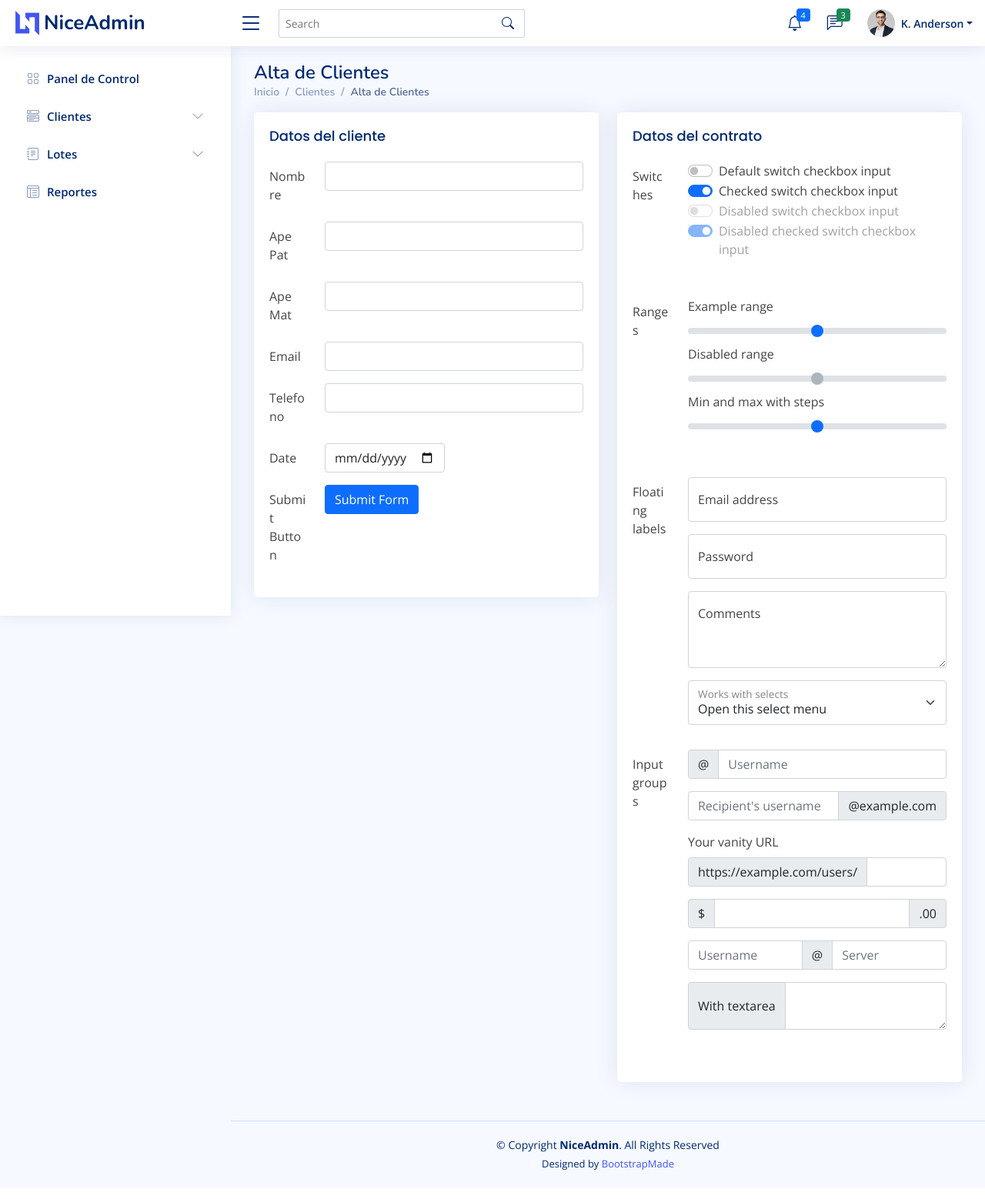
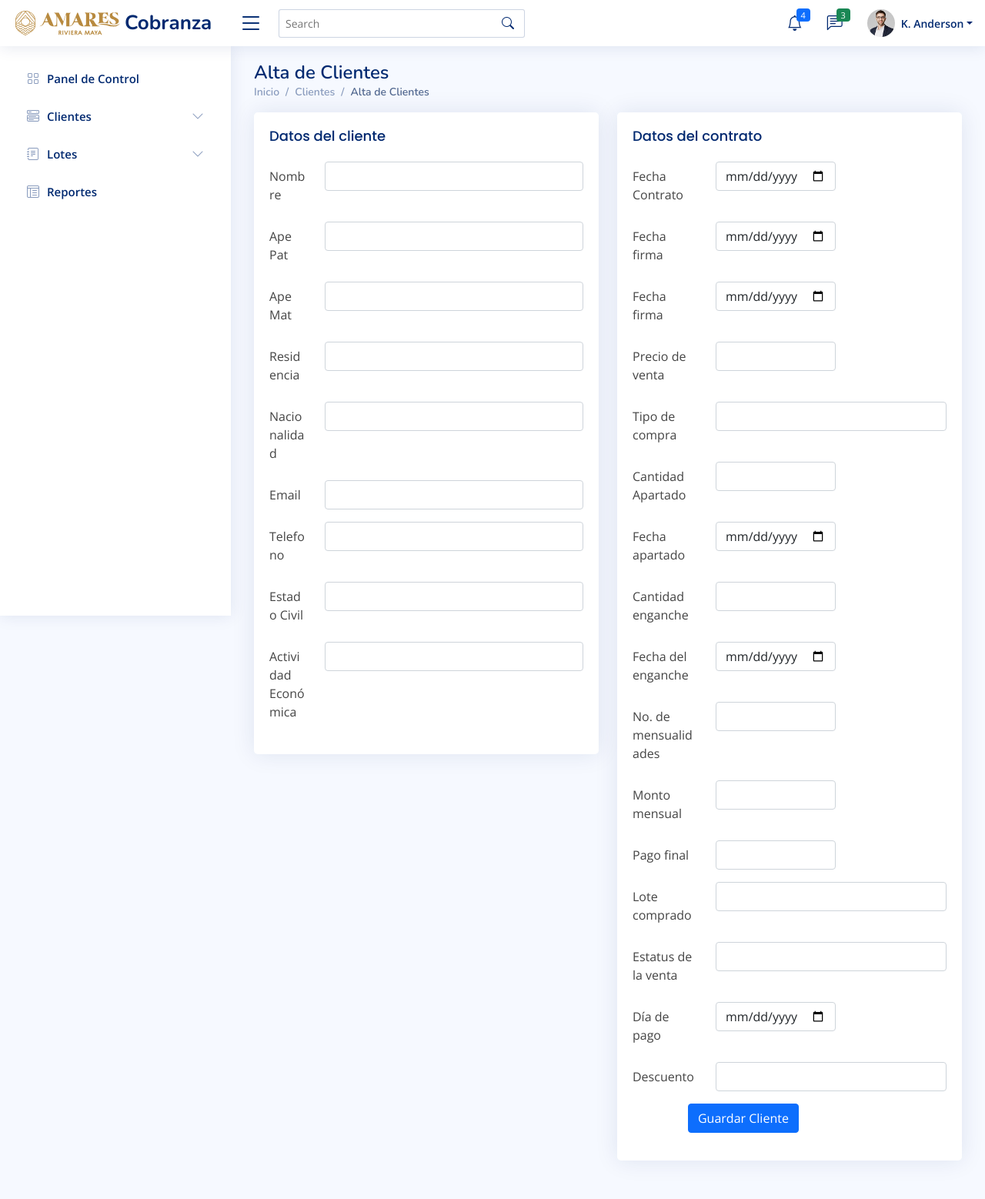
Before and after one commit to jnava98/proyectoAmares, a PHP site: page /assets/pages/alta_clientes.html in a window 1280 px wide. Shown: the whole page at 77% size. Before the commit the page ends 1521 px from the top, so only its background shows below. Run offline with PHP 8.4, Linux system fonts and the light colour scheme; some libraries are stand-ins or nearby versions.

Commit message:
adaptación de módulos
Se adaptan los módulos de la plantilla index.php, panel de control y alta de clientes

```diff
--- a/assets/js/main.js
+++ b/assets/js/main.js
@@ -180,7 +180,7 @@
 
   /**
    * Initiate TinyMCE Editor
-   */
+
 
   var useDarkMode = window.matchMedia('(prefers-color-scheme: dark)').matches;
 
@@ -240,7 +240,7 @@
         });
       }
 
-      /* Provide alternative source and posted for the media dialog */
+      /* Provide alternative source and posted for the media dialog
       if (meta.filetype === 'media') {
         callback('movie.mp4', {
           source2: 'alt.ogg',
@@ -276,7 +276,7 @@
     content_css: useDarkMode ? 'dark' : 'default',
     content_style: 'body { font-family:Helvetica,Arial,sans-serif; font-size:14px }'
   });
-
+  */
   /**
    * Initiate Bootstrap validation check
    */
--- a/assets/pages/alta_clientes.html
+++ b/assets/pages/alta_clientes.html
@@ -5,12 +5,12 @@
   <meta charset="utf-8">
   <meta content="width=device-width, initial-scale=1.0" name="viewport">
 
-  <title>Forms / Elements - NiceAdmin Bootstrap Template</title>
+  <title>Amares Cobranza - Alta de Clientes</title>
   <meta content="" name="description">
   <meta content="" name="keywords">
 
   <!-- Favicons -->
-  <link href="../img/favicon.png" rel="icon">
+  <link href="..\img\iconAmares.svg" rel="icon">
   <link href="../img/apple-touch-icon.png" rel="apple-touch-icon">
 
   <!-- Google Fonts -->
@@ -44,8 +44,8 @@
 
     <div class="d-flex align-items-center justify-content-between">
       <a href="index.html" class="logo d-flex align-items-center">
-        <img src="../img/logo.png" alt="">
-        <span class="d-none d-lg-block">NiceAdmin</span>
+        <img src="../img/logoAmares.svg" alt="">
+        <span class="d-none d-lg-block">Cobranza</span>
       </a>
       <i class="bi bi-list toggle-sidebar-btn"></i>
     </div><!-- End Logo -->
@@ -274,7 +274,7 @@
     <ul class="sidebar-nav" id="sidebar-nav">
 
       <li class="nav-item">
-        <a class="nav-link collapsed" href="../../">
+        <a class="nav-link collapsed" href="./panel_control.html">
           <i class="bi bi-grid"></i>
           <span>Panel de Control</span>
         </a>
@@ -360,6 +360,18 @@
                   </div>
                 </div>
                 <div class="row mb-3">
+                  <label for="inputText" class="col-sm-2 col-form-label">Residencia</label>
+                  <div class="col-sm-10">
+                    <input type="text" class="form-control">
+                  </div>
+                </div>
+                <div class="row mb-3">
+                  <label for="inputText" class="col-sm-2 col-form-label">Nacionalidad</label>
+                  <div class="col-sm-10">
+                    <input type="text" class="form-control">
+                  </div>
+                </div>
+                <div class="row mb-3">
                   <label for="inputEmail" class="col-sm-2 col-form-label">Email</label>
                   <div class="col-sm-10">
                     <input type="email" class="form-control">
@@ -371,17 +383,16 @@
                     <input type="text" class="form-control">
                   </div>
                 </div>
-
                 <div class="row mb-3">
-                  <label for="inputDate" class="col-sm-2 col-form-label">Date</label>
-                  <div class="col-sm-5">
-                    <input type="date" class="form-control">
+                  <label for="inputText" class="col-sm-2 col-form-label">Estado Civil</label>
+                  <div class="col-sm-10">
+                    <input type="text" class="form-control">
                   </div>
                 </div>
                 <div class="row mb-3">
-                  <label class="col-sm-2 col-form-label">Submit Button</label>
+                  <label for="inputText" class="col-sm-2 col-form-label">Actividad Económica</label>
                   <div class="col-sm-10">
-                    <button type="submit" class="btn btn-primary">Submit Form</button>
+                    <input type="text" class="form-control">
                   </div>
                 </div>
 
@@ -393,115 +404,112 @@
         </div>
 
         <div class="col-lg-6">
-
           <div class="card">
             <div class="card-body">
               <h5 class="card-title">Datos del contrato</h5>
 
               <!-- Advanced Form Elements -->
               <form>
-                <div class="row mb-5">
-                  <label class="col-sm-2 col-form-label">Switches</label>
-                  <div class="col-sm-10">
-                    <div class="form-check form-switch">
-                      <input class="form-check-input" type="checkbox" id="flexSwitchCheckDefault">
-                      <label class="form-check-label" for="flexSwitchCheckDefault">Default switch checkbox input</label>
-                    </div>
-                    <div class="form-check form-switch">
-                      <input class="form-check-input" type="checkbox" id="flexSwitchCheckChecked" checked>
-                      <label class="form-check-label" for="flexSwitchCheckChecked">Checked switch checkbox input</label>
-                    </div>
-                    <div class="form-check form-switch">
-                      <input class="form-check-input" type="checkbox" id="flexSwitchCheckDisabled" disabled>
-                      <label class="form-check-label" for="flexSwitchCheckDisabled">Disabled switch checkbox input</label>
-                    </div>
-                    <div class="form-check form-switch">
-                      <input class="form-check-input" type="checkbox" id="flexSwitchCheckCheckedDisabled" checked disabled>
-                      <label class="form-check-label" for="flexSwitchCheckCheckedDisabled">Disabled checked switch checkbox input</label>
+                <div class="row mb-3">
+                  <label for="inputDate" class="col-sm-3 col-form-label">Fecha Contrato</label>
+                  <div class="col-sm-5">
+                    <input type="date" class="form-control">
                   </div>
                 </div>
-                </div>
-
-                <div class="row mb-5">
-                  <label class="col-sm-2 col-form-label">Ranges</label>
-                  <div class="col-sm-10">
-                    <div>
-                      <label for="customRange1" class="form-label">Example range</label>
-                      <input type="range" class="form-range" id="customRange1">
-                    </div>
-                    <div>
-                      <label for="disabledRange" class="form-label">Disabled range</label>
-                      <input type="range" class="form-range" id="disabledRange" disabled>
-                    </div>
-                    <div>
-                      <label for="customRange2" class="form-label">Min and max with steps</label>
-                      <input type="range" class="form-range" min="0" max="5" step="0.5" id="customRange2">
+                <div class="row mb-3">
+                  <label for="inputDate" class="col-sm-3 col-form-label">Fecha firma</label>
+                  <div class="col-sm-5">
+                    <input type="date" class="form-control">
                   </div>
                 </div>
-                </div>
-
                 <div class="row mb-3">
-                  <label class="col-sm-2 col-form-label">Floating labels</label>
-                  <div class="col-sm-10">
-                    <div class="form-floating mb-3">
-                      <input type="email" class="form-control" id="floatingInput" placeholder="name@example.com">
-                      <label for="floatingInput">Email address</label>
-                    </div>
-                    <div class="form-floating mb-3">
-                      <input type="password" class="form-control" id="floatingPassword" placeholder="Password">
-                      <label for="floatingPassword">Password</label>
-                    </div>
-                    <div class="form-floating mb-3">
-                      <textarea class="form-control" placeholder="Leave a comment here" id="floatingTextarea" style="height: 100px;"></textarea>
-                      <label for="floatingTextarea">Comments</label>
-                    </div>
-                    <div class="form-floating mb-3">
-                      <select class="form-select" id="floatingSelect" aria-label="Floating label select example">
-                        <option selected>Open this select menu</option>
-                        <option value="1">One</option>
-                        <option value="2">Two</option>
-                        <option value="3">Three</option>
-                      </select>
-                      <label for="floatingSelect">Works with selects</label>
+                  <label for="inputDate" class="col-sm-3 col-form-label">Fecha firma</label>
+                  <div class="col-sm-5">
+                    <input type="date" class="form-control">
                   </div>
                 </div>
+                <div class="row mb-3">
+                  <label for="inputText" class="col-sm-3 col-form-label">Precio de venta</label>
+                  <div class="col-sm-5">
+                    <input type="number" class="form-control">
                   </div>
-
-                <div class="row mb-5">
-                  <label class="col-sm-2 col-form-label">Input groups</label>
-                  <div class="col-sm-10">
-                    <div class="input-group mb-3">
-                      <span class="input-group-text" id="basic-addon1">@</span>
-                      <input type="text" class="form-control" placeholder="Username" aria-label="Username" aria-describedby="basic-addon1">
                 </div>
-
-                    <div class="input-group mb-3">
-                      <input type="text" class="form-control" placeholder="Recipient's username" aria-label="Recipient's username" aria-describedby="basic-addon2">
-                      <span class="input-group-text" id="basic-addon2">@example.com</span>
+                <div class="row mb-3">
+                  <label for="inputText" class="col-sm-3 col-form-label">Tipo de compra</label>
+                  <div class="col-sm-9">
+                    <input type="text" class="form-control">
                   </div>
-
-                    <label for="basic-url" class="form-label">Your vanity URL</label>
-                    <div class="input-group mb-3">
-                      <span class="input-group-text" id="basic-addon3">https://example.com/users/</span>
-                      <input type="text" class="form-control" id="basic-url" aria-describedby="basic-addon3">
                 </div>
-
-                    <div class="input-group mb-3">
-                      <span class="input-group-text">$</span>
-                      <input type="text" class="form-control" aria-label="Amount (to the nearest dollar)">
-                      <span class="input-group-text">.00</span>
+                <div class="row mb-3">
+                  <label for="inputText" class="col-sm-3 col-form-label">Cantidad Apartado</label>
+                  <div class="col-sm-5">
+                    <input type="number" class="form-control">
                   </div>
-
-                    <div class="input-group mb-3">
-                      <input type="text" class="form-control" placeholder="Username" aria-label="Username">
-                      <span class="input-group-text">@</span>
-                      <input type="text" class="form-control" placeholder="Server" aria-label="Server">
                 </div>
-
-                    <div class="input-group">
-                      <span class="input-group-text">With textarea</span>
-                      <textarea class="form-control" aria-label="With textarea"></textarea>
+                <div class="row mb-3">
+                  <label for="inputDate" class="col-sm-3 col-form-label">Fecha apartado</label>
+                  <div class="col-sm-5">
+                    <input type="date" class="form-control">
                   </div>
+                </div>
+                <div class="row mb-3">
+                  <label for="inputText" class="col-sm-3 col-form-label">Cantidad enganche</label>
+                  <div class="col-sm-5">
+                    <input type="number" class="form-control">
+                  </div>
+                </div>
+                <div class="row mb-3">
+                  <label for="inputDate" class="col-sm-3 col-form-label">Fecha del enganche</label>
+                  <div class="col-sm-5">
+                    <input type="date" class="form-control">
+                  </div>
+                </div>
+                <div class="row mb-3">
+                  <label for="inputText" class="col-sm-3 col-form-label">No. de mensualidades</label>
+                  <div class="col-sm-5">
+                    <input type="number" class="form-control">
+                  </div>
+                </div>
+                <div class="row mb-3">
+                  <label for="inputText" class="col-sm-3 col-form-label">Monto mensual</label>
+                  <div class="col-sm-5">
+                    <input type="number" class="form-control">
+                  </div>
+                </div>
+                <div class="row mb-3">
+                  <label for="inputText" class="col-sm-3 col-form-label">Pago final</label>
+                  <div class="col-sm-5">
+                    <input type="number" class="form-control">
+                  </div>
+                </div>
+                <div class="row mb-3">
+                  <label for="inputText" class="col-sm-3 col-form-label">Lote comprado</label>
+                  <div class="col-sm-9">
+                    <input type="text" class="form-control">
+                  </div>
+                </div>
+                <div class="row mb-3">
+                  <label for="inputText" class="col-sm-3 col-form-label">Estatus de la venta</label>
+                  <div class="col-sm-9">
+                    <input type="text" class="form-control">
+                  </div>
+                </div>
+                <div class="row mb-3">
+                  <label for="inputDate" class="col-sm-3 col-form-label">Día de pago</label>
+                  <div class="col-sm-5">
+                    <input type="date" class="form-control">
+                  </div>
+                </div>
+                <div class="row mb-3">
+                  <label for="inputText" class="col-sm-3 col-form-label">Descuento</label>
+                  <div class="col-sm-9">
+                    <input type="text" class="form-control">
+                  </div>
+                </div>
+                <div class="row mb-3">
+                  <label class="col-sm-2 col-form-label"></label>
+                  <div class="col-sm-9">
+                    <button type="submit" class="btn btn-primary">Guardar Cliente</button>
                   </div>
                 </div>
 
@@ -516,20 +524,6 @@
 
   </main><!-- End #main -->
 
-  <!-- ======= Footer ======= -->
-  <footer id="footer" class="footer">
-    <div class="copyright">
-      &copy; Copyright <strong><span>NiceAdmin</span></strong>. All Rights Reserved
-    </div>
-    <div class="credits">
-      <!-- All the links in the footer should remain intact. -->
-      <!-- You can delete the links only if you purchased the pro version. -->
-      <!-- Licensing information: https://bootstrapmade.com/license/ -->
-      <!-- Purchase the pro version with working PHP/AJAX contact form: https://bootstrapmade.com/nice-admin-bootstrap-admin-html-template/ -->
-      Designed by <a href="https://bootstrapmade.com/">BootstrapMade</a>
-    </div>
-  </footer><!-- End Footer -->
-
   <a href="#" class="back-to-top d-flex align-items-center justify-content-center"><i class="bi bi-arrow-up-short"></i></a>
 
   <!-- Vendor JS Files -->
@@ -543,7 +537,7 @@
   <script src="../vendor/php-email-form/validate.js"></script>
 
   <!-- Template Main JS File -->
-  <script src="../js/main.js"></script>
+  <script src="../js/altaClientes.js"></script>
 
 </body>
 
--- a/assets/pages/panel_control.html
+++ b/assets/pages/panel_control.html
@@ -5,7 +5,7 @@
   <meta charset="utf-8">
   <meta content="width=device-width, initial-scale=1.0" name="viewport">
 
-  <title>Dashboard - NiceAdmin Bootstrap Template</title>
+  <title>Amares Cobranza - Panel de Control</title>
   <meta content="" name="description">
   <meta content="" name="keywords">
 
@@ -279,7 +279,7 @@
         </a>
         <ul id="components-nav" class="nav-content collapse " data-bs-parent="#sidebar-nav">
           <li>
-            <a href="/../pages/alta_clientes.html">
+            <a href="./alta_clientes.html">
               <i class="bi bi-circle"></i><span>Alta de Clientes</span>
             </a>
           </li>
```
Also changed, not shown: index.php (+20 -39 lines), assets/js/altaClientes.js (added), assets/js/altaTerreno.js (added), assets/js/login.js (added), assets/js/reportes.js (added). Lines whose indentation alone changed are shown as unchanged.
